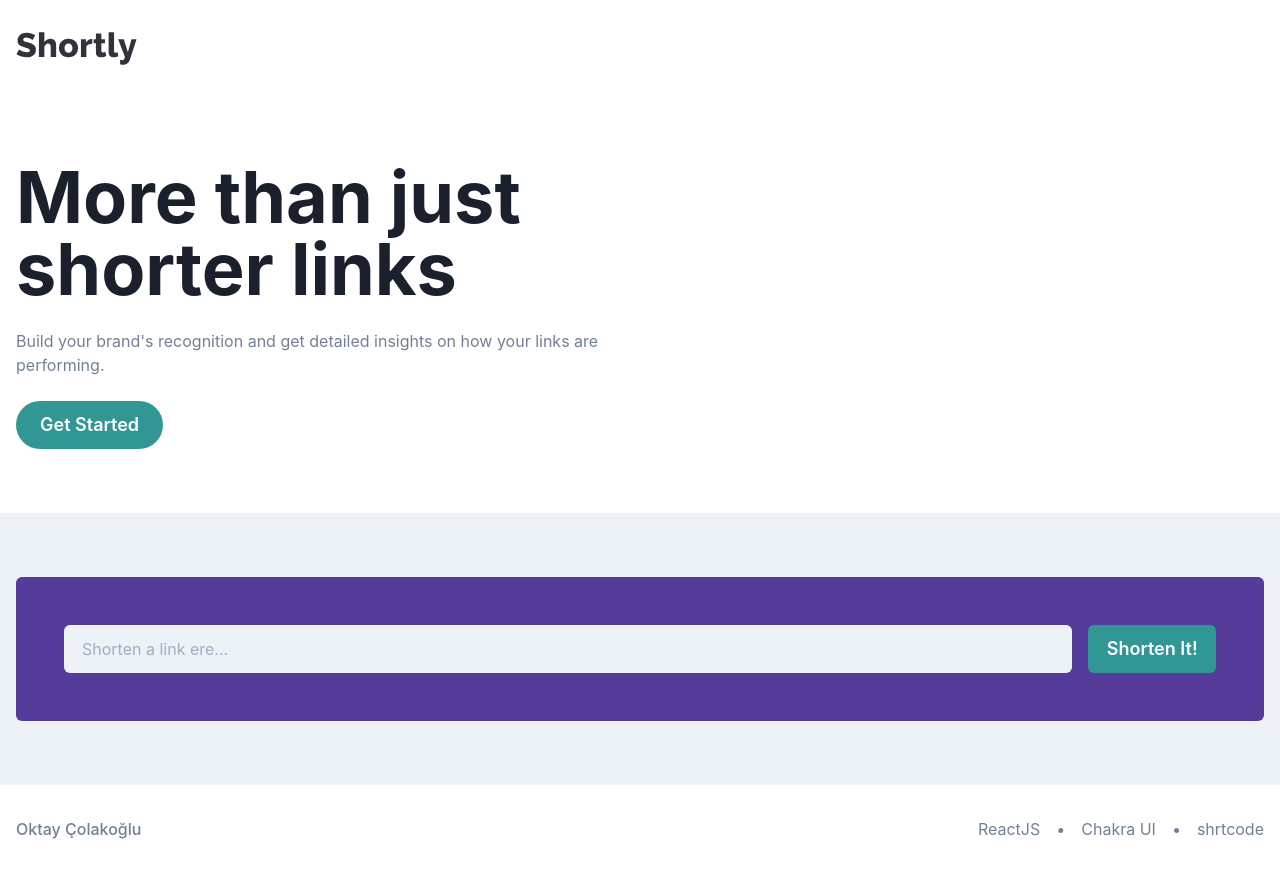
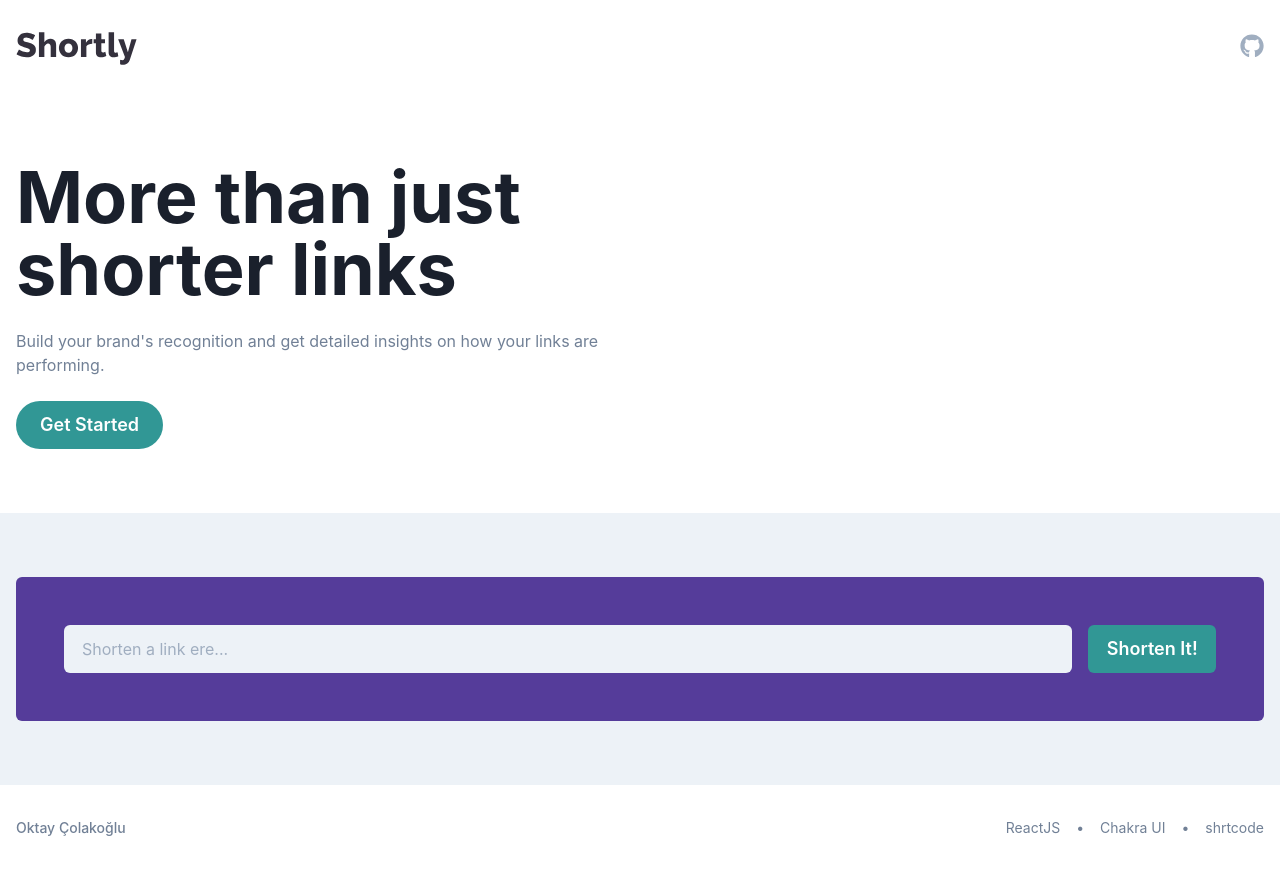
Before and after one commit to oktay/shortly, a React (Create React App) app: page / in a window 1280 px wide. Built offline with nearby package versions, Linux system fonts and the light colour scheme; the HTML template or start-up script is replaced by a standard one.

Commit message:
github link, get started button

```diff
--- a/package.json
+++ b/package.json
@@ -13,6 +13,7 @@
     "framer-motion": "^4.1.17",
     "react": "^17.0.2",
     "react-dom": "^17.0.2",
+    "react-icons": "^4.2.0",
     "react-scripts": "4.0.3",
     "web-vitals": "^1.1.2"
   },
--- a/src/components/Footer.js
+++ b/src/components/Footer.js
@@ -2,7 +2,7 @@ import { Box, Container, Flex, Link, Stack, Text } from "@chakra-ui/react"
 
 function Footer() {
   return (
-    <Box as="footer" bg="white" py="8">
+    <Box as="footer" bg="white" py="8" fontSize="sm">
       <Container maxW="container.xl">
         <Flex justifyContent="space-between">
           <Link isExternal href="https://oktaycolakoglu.com" color="gray.500" fontWeight="medium">Oktay Çolakoğlu</Link>
--- a/src/components/Form.js
+++ b/src/components/Form.js
@@ -25,7 +25,7 @@ function Form({ setLinks }) {
   }
 
   return (
-    <Box pt="16">
+    <Box pt="16" id="form">
       <Container maxW="container.xl">
         <Box bg="purple.700" p="12" rounded="md">
           <Flex as="form" alignItems="stretch" onSubmit={handleSubmit} flexDirection={{ base: 'column', md: 'row' }} onBlur={() => setError(false)}>
--- a/src/components/Header.js
+++ b/src/components/Header.js
@@ -1,12 +1,16 @@
-import { Box, Container, Link } from "@chakra-ui/react"
+import { Box, Container, Flex, Icon, Link } from "@chakra-ui/react"
+import { FaGithub } from 'react-icons/fa'
 import Logo from './Logo'
 
 function Header() {
   return (
     <Box as="header" justifyContent="center" py="8" bg="white">
-      <Container maxW="container.xl">
+      <Container as={Flex} maxW="container.xl" justifyContent="space-between" alignItems="center">
         <Link href="/">
           <Logo />
+        </Link>
+        <Link href="https://github.com/oktay/shortly" color="gray.400" _hover={{ color: 'black' }} isExternal>
+          <Icon as={FaGithub} fontSize="2xl" aria-label="Github Repo" />
         </Link>
       </Container>
     </Box>
--- a/src/components/Hero.js
+++ b/src/components/Hero.js
@@ -10,7 +10,7 @@ function Hero() {
             Build your brand's recognition and get
             detailed insights on how your links are performing.
           </Text>
-          <Button rounded="full" colorScheme="teal" mt="6" size="lg">Get Started</Button>
+          <Button as="a" href="#form" rounded="full" colorScheme="teal" mt="6" size="lg">Get Started</Button>
         </Box>
       </Container>
     </Box>
```
Also changed, not shown: 1 other file (tests, documents, lock files or other folders).
